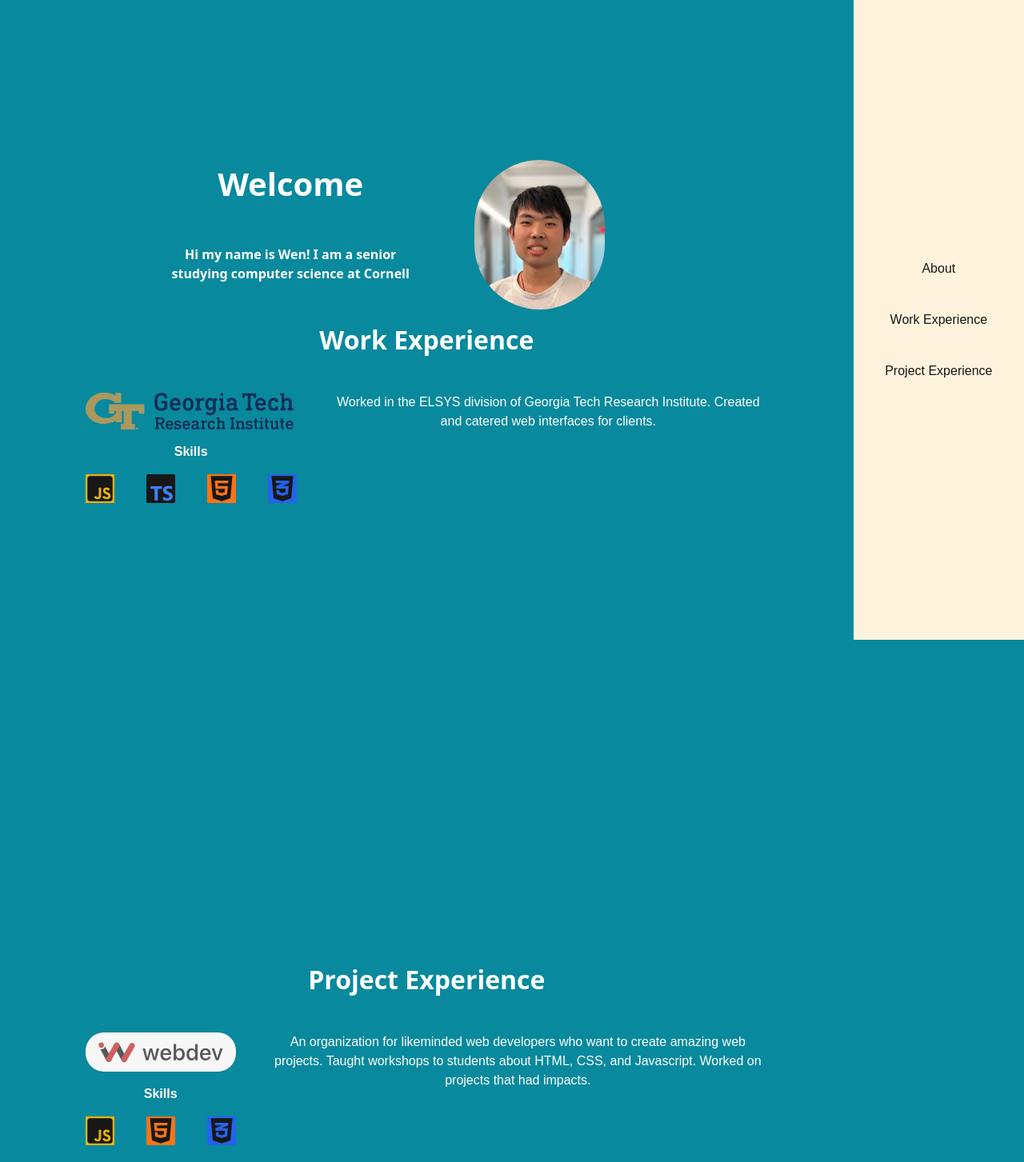
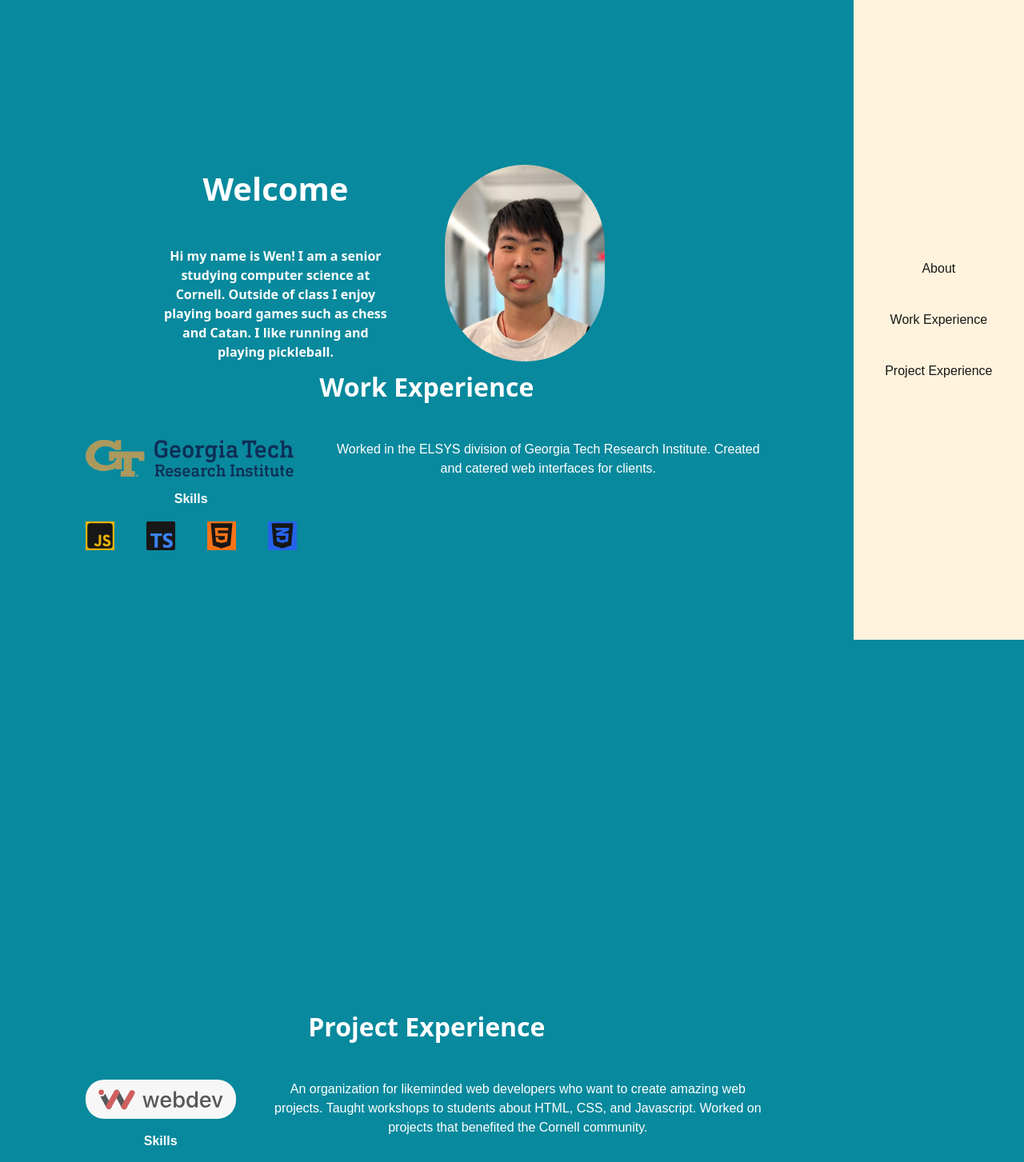
Before and after one commit to WenChen21/wenchen, a Next.js app: page / in a window 1280 px wide. Shown: the top 1453 px of the page at 80% size. Built offline with nearby package versions, Linux system fonts and the light colour scheme.

Commit message:
adding more for bio

```diff
--- a/src/app/components/nav.tsx
+++ b/src/app/components/nav.tsx
@@ -14,9 +14,22 @@ const Nav: React.FC = () => {
   return (
     <div className="fixed right-0 top-0 h-screen text-base w-1/6 flex items-center justify-center bg-second">
       <div className="w-full text-center flex flex-col gap-y-10">
-        <p onClick={() => scrollToSectionById("section-1")}>About</p>
-        <p onClick={() => scrollToSectionById("section-2")}>Work Experience</p>
-        <p onClick={() => scrollToSectionById("section-3")}>
+        <p
+          className="hover:cursor-pointer"
+          onClick={() => scrollToSectionById("section-1")}
+        >
+          About
+        </p>
+        <p
+          className="hover:cursor-pointer"
+          onClick={() => scrollToSectionById("section-2")}
+        >
+          Work Experience
+        </p>
+        <p
+          className="hover:cursor-pointer"
+          onClick={() => scrollToSectionById("section-3")}
+        >
           Project Experience
         </p>
       </div>
--- a/src/app/components/section1.tsx
+++ b/src/app/components/section1.tsx
@@ -12,12 +12,16 @@ function Section1() {
             <div className="flex justify-center mt-[10%]">
               <p className="text-[16px] text-center  text-white font-sans font-semibold break-words w-2/3">
                 Hi my name is Wen! I am a senior studying computer science at
-                Cornell
+                Cornell. Outside of class I enjoy playing board games such as
+                chess and Catan. I like running and playing pickleball.
               </p>
             </div>
+            {/* <div className="flex">
+              <Image src={"/catan.png"} alt="catan" width={200} height={200} />
+              <Image src={"/chess.webp"} alt="chess" width={200} height={200} />
+            </div> */}
           </div>
 
-          <div>
           <Image
             alt="image"
             src={"/wenchen.jpg"}
@@ -28,7 +32,6 @@ function Section1() {
         </div>
       </div>
     </div>
-    </div>
   );
 }
 
--- a/src/app/page.tsx
+++ b/src/app/page.tsx
@@ -69,8 +69,8 @@ export default function Home() {
                 <p className="text-white text-[16px] text-center">
                   An organization for likeminded web developers who want to
                   create amazing web projects. Taught workshops to students
-                  about HTML, CSS, and Javascript. Worked on projects that had
-                  impacts.
+                  about HTML, CSS, and Javascript. Worked on projects that
+                  benefited the Cornell community.
                 </p>
               </div>
             </div>
```
Also changed, not shown: public/catan.png (added), public/chess.webp (added). Lines whose indentation alone changed are shown as unchanged.
